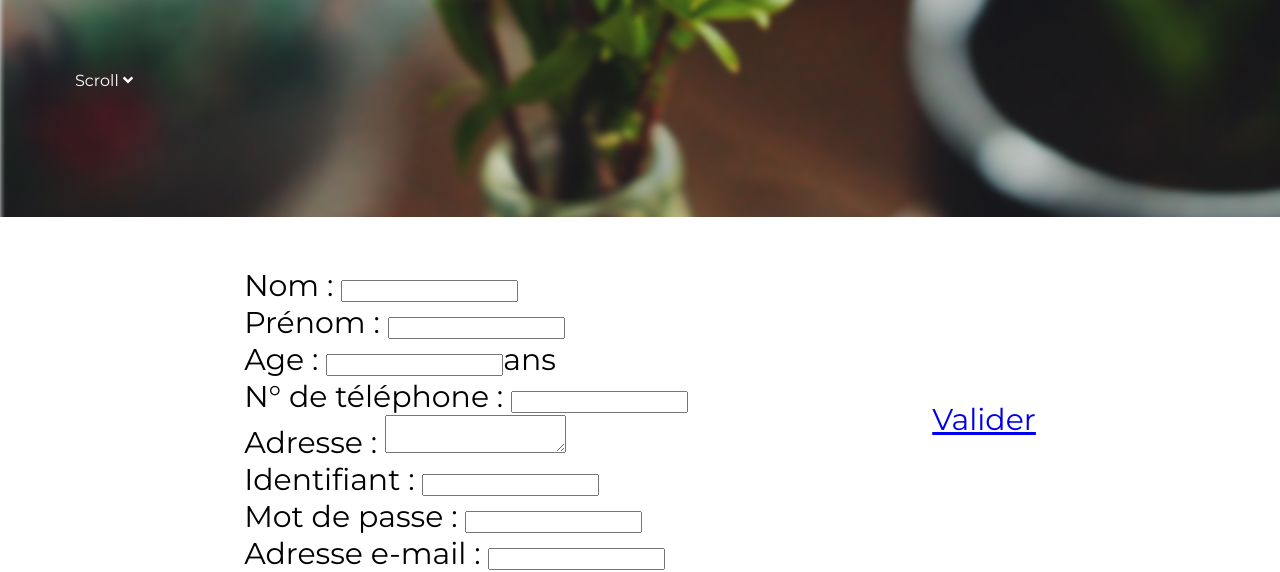
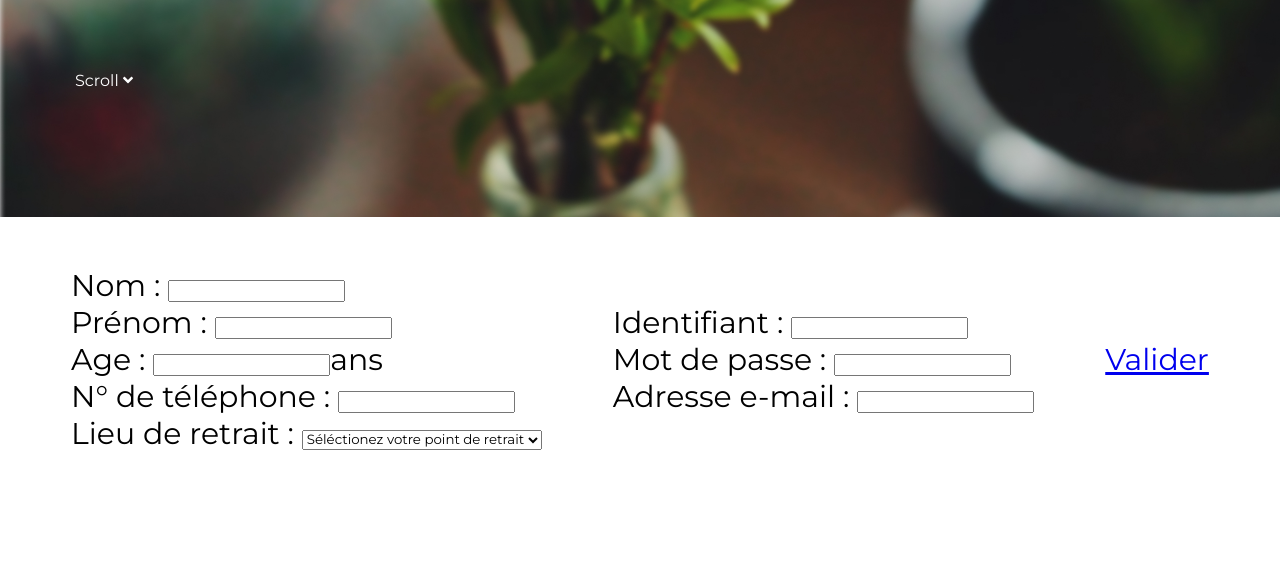
Before and after one commit to nathan42-dev/nathan42-dev.github.io, a plain HTML site: page index.html in a window 1280 px wide. Shown: the part 473-1045 px from the top of the page. After the commit the page ends 925 px from the top, so only its background shows below. Drawn offline with Linux system fonts and the light colour scheme.

Commit message:
Add files via upload

```diff
--- a/index.html
+++ b/index.html
@@ -31,14 +31,36 @@
 
         <section class="formulaire">
             <form action="" method="post">
-                Nom : <input type="text" name="nom" id="nom" ><br>
-                Prénom : <input type="text" name="prenom" id="prenom"><br>
-                Age : <input type="number" name="age" id="age">ans<br>
-                N° de téléphone : <input type="text" name="numero" id="numero"><br>
-                Adresse : <textarea></textarea><br>
-                Identifiant : <input type="text" name="identifiant" id="identifiant"><br>
-                Mot de passe : <input type="password" name="mdp" id="mdp"><br>
-                Adresse e-mail : <input type="email" name="email" id="email"><br>
+                Nom : <input class="option" type="text" name="nom" id="nom" ><br>
+
+                Prénom : <input class="option" type="text" name="prenom" id="prenom"><br>
+
+                Age : <input class="option" type="number" name="age" id="age">ans<br>
+
+                N° de téléphone : <input class="option" type="text" name="numero" id="numero"><br>
+
+                <label for="pet-select">Lieu de retrait :</label>
+                <select class="option" name="pets" id="pet-select">
+                    <option value="">Séléctionez votre point de retrait</option>
+                    <option value="dog">Montbrison</option>
+                    <option value="cat">Saint-Etienne</option>
+                    <option value="hamster">Paris</option>
+                    <option value="parrot">Lyon</option>
+                    <option value="spider">Lille</option>
+                    <option value="goldfish">Marseille</option>
+                    <option value="goldfish">Nantes</option>
+                    <option value="goldfish">Bordeaux</option>
+                    <option value="goldfish">Grenoble</option>
+                    <option value="goldfish">Brest</option>
+                </select>
+            </form>
+
+            <form action="" method="POST">
+                Identifiant : <input class="option" type="text" name="identifiant" id="identifiant"><br>
+
+                Mot de passe : <input class="option" type="password" name="mdp" id="mdp"><br>
+
+                Adresse e-mail : <input class="option" type="email" name="email" id="email"><br>
             </form>
             <a href="https://nathan42-dev.github.io/nathan42validation.github.io/">Valider</a>
 
```
